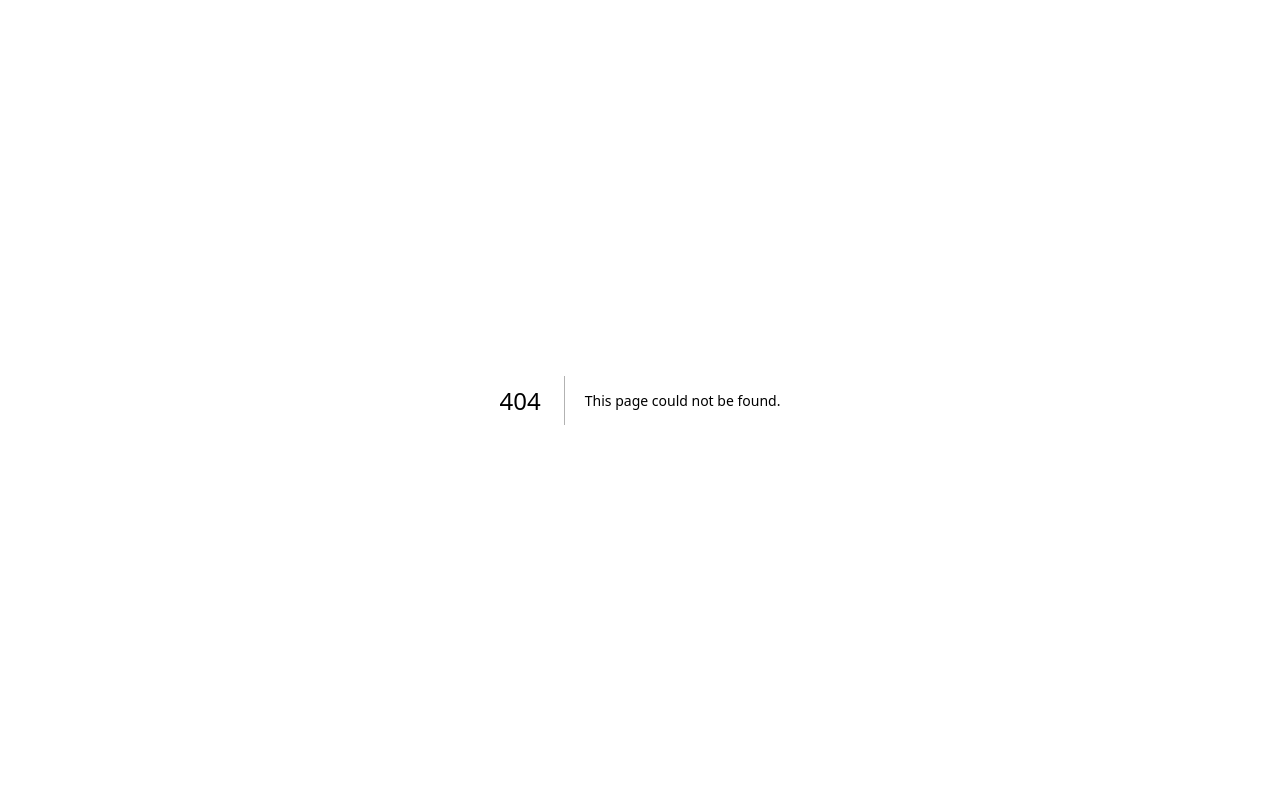
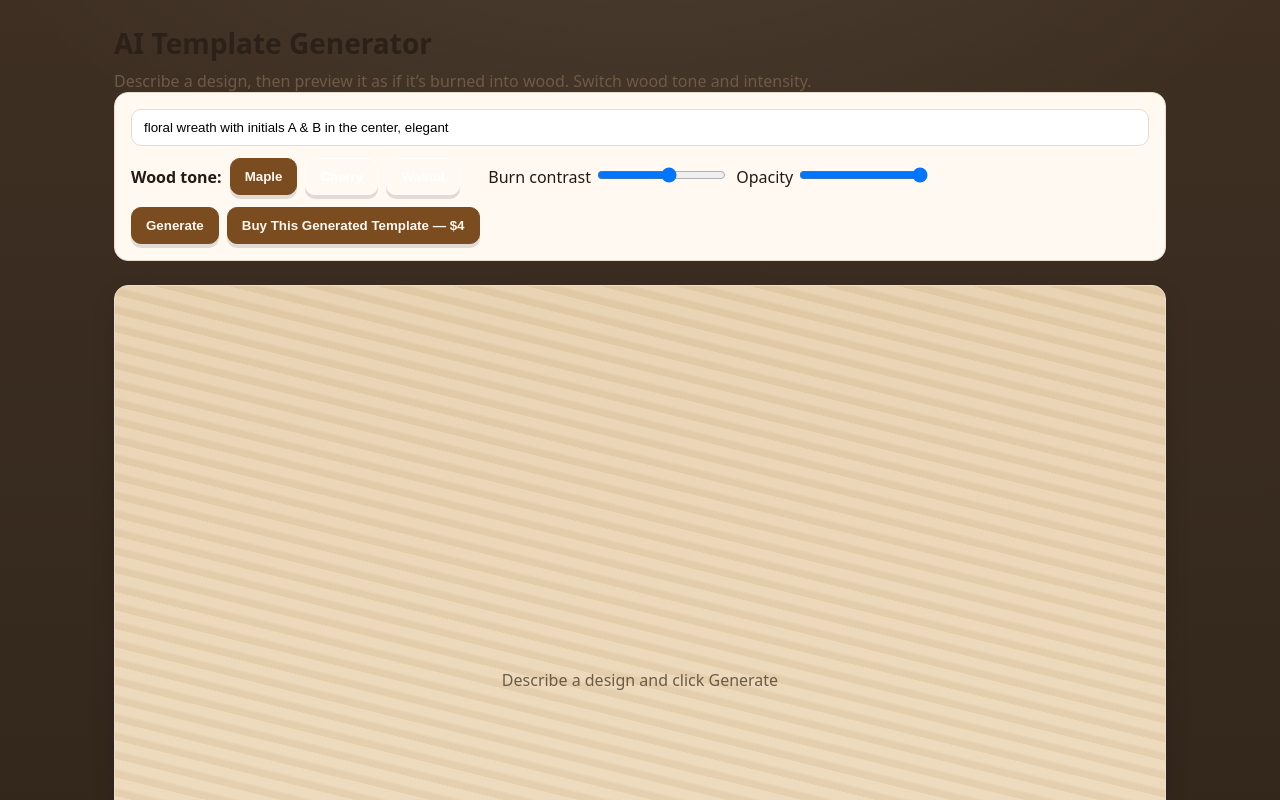
Before and after one commit to RiverLemburg/pyroguide-N, a Next.js app: page /ai-templates in a window 1280 px wide. Before the commit this address had no page. Shown: the top 800 px of the page. Built offline with nearby package versions, Linux system fonts and the light colour scheme.

Commit message:
Add AI Template Generator component

```diff
--- /dev/null
+++ b/pages/ai-templates.js
@@ -0,0 +1,135 @@
+import React from 'react';
+
+function cssWood(tone){
+  const map = {
+    maple:  { c1:"#f8eedf", c2:"#efe2cd", c3:"#e4d2b6" },
+    cherry: { c1:"#e9d6c2", c2:"#dcc1a3", c3:"#c79a72" },
+    walnut: { c1:"#cbb49a", c2:"#a9886a", c3:"#8b6a4d" }
+  };
+  const t = map[tone] || map.maple;
+  return {
+    backgroundImage: `
+      linear-gradient(0deg, ${t.c1}, ${t.c2}),
+      repeating-linear-gradient(14deg, ${t.c2} 0px, ${t.c2} 6px, ${t.c1} 9px, ${t.c1} 18px),
+      repeating-linear-gradient(-10deg, ${t.c3} 0px, ${t.c3} 3px, transparent 6px, transparent 16px)
+    `,
+    backgroundBlendMode: 'multiply, normal, overlay'
+  };
+}
+
+export default function AITemplates(){
+  const [prompt, setPrompt] = React.useState('floral wreath with initials A & B in the center, elegant');
+  const [tone, setTone] = React.useState('maple');
+  const [contrast, setContrast] = React.useState(1.25);
+  const [opacity, setOpacity] = React.useState(1);
+  const [img, setImg] = React.useState(null);
+  const [busy, setBusy] = React.useState(false);
+  const [error, setError] = React.useState('');
+
+  async function generate(){
+    setBusy(true); setError('');
+    try{
+      const ctrl = new AbortController();
+      const t = setTimeout(()=>ctrl.abort(), 30000);
+      const res = await fetch('/api/generate', {
+        method: 'POST',
+        headers: {'Content-Type':'application/json'},
+        body: JSON.stringify({ prompt, size:'1024x1024' }),
+        signal: ctrl.signal
+      });
+      clearTimeout(t);
+      if (!res.ok) throw new Error((await res.json().catch(()=>({})))?.error || 'Generation failed');
+      const data = await res.json();
+      setImg(data.image);
+    }catch(e){
+      setError(e.message.includes('abort') ? 'Request timed out. Try a simpler prompt.' : e.message);
+    }finally{ setBusy(false); }
+  }
+
+  function savePreview(){
+    if (!img) return;
+    const canvas = document.createElement('canvas');
+    const w = 1200, h = 900; canvas.width = w; canvas.height = h;
+    const ctx = canvas.getContext('2d');
+    const grad = ctx.createLinearGradient(0,0,0,h);
+    if (tone==='maple'){ grad.addColorStop(0,'#f8eedf'); grad.addColorStop(1,'#e4d2b6'); }
+    else if (tone==='cherry'){ grad.addColorStop(0,'#e9d6c2'); grad.addColorStop(1,'#c79a72'); }
+    else { grad.addColorStop(0,'#cbb49a'); grad.addColorStop(1,'#8b6a4d'); }
+    ctx.fillStyle = grad; ctx.fillRect(0,0,w,h);
+    const image = new Image(); image.crossOrigin = 'anonymous';
+    image.onload = () => {
+      ctx.globalCompositeOperation='multiply';
+      ctx.globalAlpha = opacity;
+      ctx.filter = `brightness(0) contrast(${contrast})`;
+      const scale = Math.min(w/image.width, h/image.height);
+      const dw = image.width*scale, dh = image.height*scale;
+      const dx = (w-dw)/2, dy=(h-dh)/2;
+      ctx.drawImage(image, dx, dy, dw, dh);
+      const a = document.createElement('a');
+      a.href = canvas.toDataURL('image/png'); a.download = 'pyroguide_preview.png'; a.click();
+    };
+    image.src = img;
+  }
+
+  async function buyGenerated(){
+    try{
+      localStorage.setItem('pg_last_prompt', prompt);
+      localStorage.setItem('pg_last_tone', tone);
+      localStorage.setItem('pg_last_contrast', String(contrast));
+      localStorage.setItem('pg_last_opacity', String(opacity));
+      const res = await fetch('/api/create-checkout-session', {
+        method: 'POST',
+        headers: {'Content-Type':'application/json'},
+        body: JSON.stringify({ product:'generated', price:400, meta:{ tone, contrast, opacity } })
+      });
+      const data = await res.json();
+      if (data?.url) window.location = data.url; else alert(data?.error || 'Checkout failed');
+    } catch {
+      alert('Could not start checkout. Please try again.');
+    }
+  }
+
+  return (
+    <div className="container">
+      <h1 className="h2">AI Template Generator</h1>
+      <p className="p">Describe a design, then preview it as if it’s burned into wood. Switch wood tone and intensity.</p>
+
+      <div className="panel" style={{display:'grid', gap:12}}>
+        <input value={prompt} onChange={e=>setPrompt(e.target.value)}
+               placeholder="e.g., mountain landscape with pines, elegant Mr & Mrs, vintage crest A&B"
+               style={{padding:'10px 12px', borderRadius:10, border:'1px solid var(--line)'}} />
+        <div style={{display:'flex', gap:8, flexWrap:'wrap', alignItems:'center'}}>
+          <strong>Wood tone:</strong>
+          <button className={`btn ${tone==='maple'?'':'outline'}`} onClick={()=>setTone('maple')}>Maple</button>
+          <button className={`btn ${tone==='cherry'?'':'outline'}`} onClick={()=>setTone('cherry')}>Cherry</button>
+          <button className={`btn ${tone==='walnut'?'':'outline'}`} onClick={()=>setTone('walnut')}>Walnut</button>
+          <span style={{marginLeft:12}} />
+          <label>Burn contrast <input type="range" min="0.8" max="1.6" step="0.05" value={contrast} onChange={e=>setContrast(parseFloat(e.target.value))}/></label>
+          <label>Opacity <input type="range" min="0.6" max="1.0" step="0.02" value={opacity} onChange={e=>setOpacity(parseFloat(e.target.value))}/></label>
+        </div>
+        <div style={{display:'flex', gap:8, flexWrap:'wrap'}}>
+          <button className="btn" onClick={generate} disabled={busy}>{busy?'Generating…':'Generate'}</button>
+          {img && <button className="btn outline" onClick={savePreview}>Save Burned Preview PNG</button>}
+          <button className="btn" onClick={buyGenerated}>Buy This Generated Template — $4</button>
+        </div>
+        {error && <div className="p" style={{color:'#b23'}}>{error}</div>}
+      </div>
+
+      <div className="section">
+        <div className="card" style={{overflow:'hidden'}}>
+          <div style={{position:'relative', aspectRatio:'4/3', ...cssWood(tone)}}>
+            {img ? (
+              <img src={img} alt="generated"
+                   style={{position:'absolute', inset:0, width:'100%', height:'100%', objectFit:'contain',
+                           mixBlendMode:'multiply', filter:`brightness(0) contrast(${contrast})`, opacity}}/>
+            ) : (
+              <div style={{position:'absolute', inset:0, display:'grid', placeItems:'center', color:'#6b5b45'}}>
+                Describe a design and click Generate
+              </div>
+            )}
+          </div>
+        </div>
+      </div>
+    </div>
+  );
+}
```
